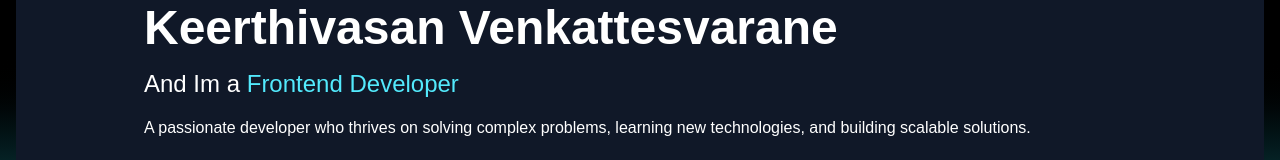
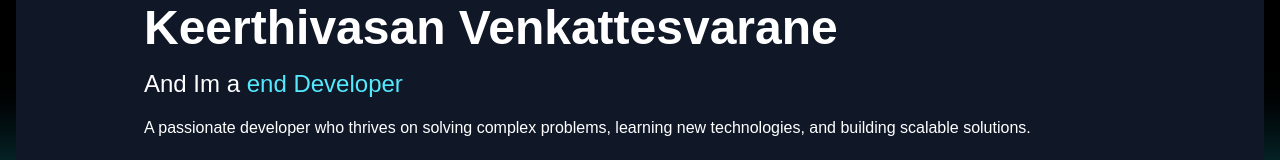
Before and after one commit to CosmicDevops/Portfolio, a Next.js app: page / in a window 1280 px wide. Shown: the part 346-506 px from the top of the page. Built offline with nearby package versions, Linux system fonts and the light colour scheme.

Commit message:
Update page.js

```diff
--- a/src/app/page.js
+++ b/src/app/page.js
@@ -57,7 +57,7 @@ export default function Home() {
                 <h2 className="text-xl">Hello, Its Me</h2>
                 <h1 className="text-3xl md:text-5xl font-bold">Keerthivasan Venkattesvarane</h1>
                 <h3 className="text-xl md:text-2xl">
-                  And Im a <span className="text-cyan-300">Frontend Developer</span>
+                  And Im a <span className="text-cyan-300">end Developer</span>
                 </h3>
                 <p className="text-sm md:text-base text-justify">
                   A passionate developer who thrives on solving complex problems, learning new technologies, and building scalable solutions.
```
